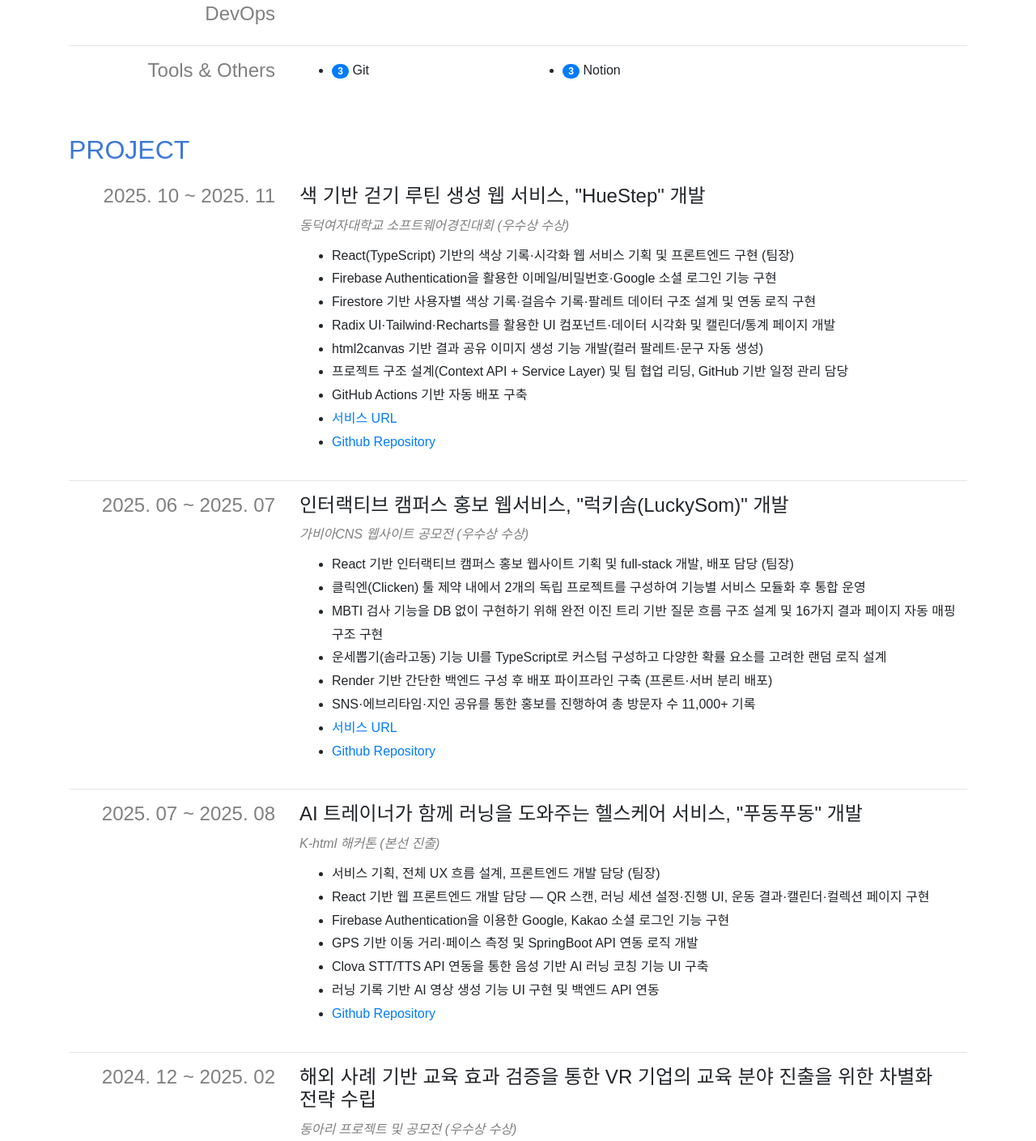
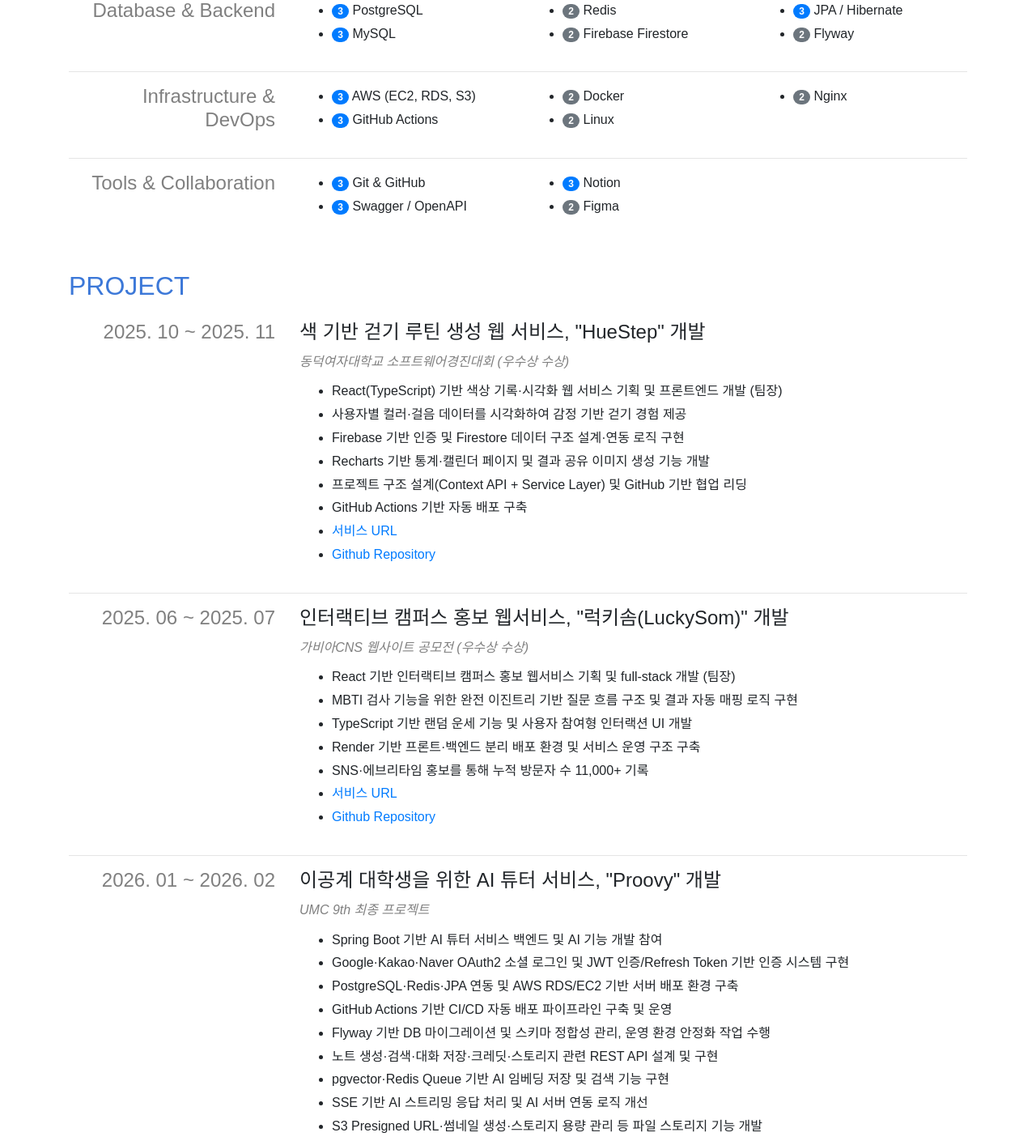
Before and after one commit to gaeunee2/resume-nextjs, a Next.js app: page / in a window 1280 px wide. Shown: the part 1145-2554 px from the top of the page at 81% size. Built offline with nearby package versions, Linux system fonts and the light colour scheme; a web font is replaced by a local one.

Commit message:
Update portfolio

```diff
--- a/payload/education.ts
+++ b/payload/education.ts
@@ -6,10 +6,10 @@ const education: IEducation.Payload = {
   list: [
     {
       title: '동덕여자대학교',
-      subTitle: '컴퓨터학과 학사 과정 (3학년 2학기 재학 중), 학점 4.11/4.5',
+      subTitle: '컴퓨터학과 학사 과정 (4학년 1학기 재학 중), 학점 4.12/4.5',
       descriptions: [
         '자료구조, 알고리즘, 소프트웨어 공학 등 컴퓨터공학 핵심 이론 학습 및 프로그래밍 과제, 프로젝트 실습',
-        "'네트워크' 강의 학습 멘토로 활동 및 학생 실습 지도, 과제 질의응답 및 학습 지원",
+        "'네트워크', '데이터통신' 강의 학습 멘토로 활동 및 학생 실습 지도, 과제 질의응답 및 학습 지원",
       ],
       startedAt: '2022-03',
       // endedAt: '2010-02',
--- a/payload/etc.ts
+++ b/payload/etc.ts
@@ -10,28 +10,31 @@ const etc: IEtc.Payload = {
       startedAt: '2025-10',
     },
     {
+      title: 'AWS Cloud Club Crew 3th',
+      subTitle:
+        'ACC DDWU 운영진\nAWS VPC·보안·Kubernetes 세션 발표\nSpring Boot 스터디 리딩\n기업 AWS 인프라 아키텍처 분석',
+      startedAt: '2025-09',
+      endedAt: '2026-02',
+    },
+    {
+      title: 'UMC',
+      subTitle:
+        '대학생 연합 IT 프로젝트 동아리 10th 회장\nGit Session 진행 및 Spring Boot 파트 활동\nSpring Boot·AI 기반 AI 튜터 서비스 ‘Proovy’ 개발',
+      startedAt: '2025-09',
+      endedAt: '2026-08',
+    },
+    {
+      title: '위아이티 6th',
+      subTitle:
+        '데이터분석 연합동아리\nVR 교육 시장 전략 데이터분석 프로젝트 및 최종 발표 진행\nPython 기반 데이터 분석·시각화\n최종 발표회 우수상 수상',
+      startedAt: '2024-09',
+      endedAt: '2025-02',
+    },
+    {
       title: '코딩 교육봉사',
       subTitle: '초등학생 대상 블록코딩/AI 교육봉사 활동',
       startedAt: '2024-07',
       endedAt: '2024-08',
-    },
-    {
-      title: '위아이티 6th',
-      subTitle: '데이터분석 연합동아리',
-      startedAt: '2024-09',
-      endedAt: '2025-02',
-    },
-    {
-      title: 'AWS Cloud Club Crew 3th',
-      subTitle: 'AWS 동덕여자대학교 클라우드클럽 운영진',
-      startedAt: '2025-09',
-      endedAt: '2026-02',
-    },
-    {
-      title: 'UMC 9th',
-      subTitle: '대학생 연합 IT 프로젝트 동아리 Spring Boot 파트',
-      startedAt: '2025-09',
-      endedAt: '2026-02',
     },
     {
       title: 'FAT 2급',
--- a/payload/introduce.ts
+++ b/payload/introduce.ts
@@ -5,15 +5,14 @@ const introduce: IIntroduce.Payload = {
   disable: false,
 
   contents: [
-    '끊임없는 개선과 꼼꼼한 검증을 기반으로 안정적인 서비스를 만드는 개발자 김가은입니다.',
-    'Java/Spring Boot를 중심으로 MySQL, AWS, Firebase 환경에서 API 설계와 서버 구조를 구축해 왔으며, 문제 상황을 끝까지 추적해 원인을 파악하고 해결하는 과정에 강점을 가지고 있습니다.',
-    '또한 Kotlin(Android)과 React 개발 경험을 통해 클라이언트 흐름을 이해하고 있어, 서비스 전반을 고려한 개발과 협업이 가능합니다.',
-    '팀 프로젝트를 주도적으로 이끌며 협업을 통해 문제를 해결하는 것을 좋아하며, 단순히 동작하는 코드를 넘어 장기적으로 신뢰할 수 있는 시스템을 구축하는 것을 중요하게 생각합니다.',
-    '지속 가능한 서비스 구조와 안정적인 시스템을 위해 지속적으로 학습하고 성장하는 백엔드 개발자로 나아가고자 합니다.',
+    '문제의 원인을 끝까지 추적하고, 안정적으로 동작하는 시스템을 만드는 것을 중요하게 생각하는 백엔드 개발자 김가은입니다.',
+    'Java/Spring Boot 기반으로 REST API 설계, 인증 시스템 구축, 데이터베이스 설계 및 AWS 인프라 배포를 경험했으며, PostgreSQL·Redis·JPA·Flyway 등을 활용해 실제 서비스 개발과 운영 환경을 구축해왔습니다.',
+    'GitHub Actions 기반 CI/CD 자동화, EC2·RDS·S3 환경 구성 등 DevOps 영역에도 적극적으로 참여하며 서비스 아키텍처를 직접 설계하고 개선해왔습니다.',
+    '또한 React(TypeScript)와 Kotlin(Android) 개발 경험을 바탕으로 프론트엔드와 클라이언트 흐름까지 함께 고려하며 협업할 수 있습니다.',
+    '팀 프로젝트에서 팀장 및 백엔드 개발 역할을 맡아 기획·개발·배포·협업 구조 설계까지 주도적으로 수행했으며, 단순 기능 구현을 넘어 유지보수성과 확장성을 고려한 개발을 지향합니다.',
+    '새로운 기술을 빠르게 학습하고 실제 프로젝트에 적용하는 과정을 즐기며, 사용자에게 신뢰할 수 있는 서비스를 제공하는 개발자로 성장하고자 합니다.',
   ],
   sign: 'KimGaEun',
-  // sign: packageJson.author.name,
-  // latestUpdated: '2019-07-24',
   latestUpdated: lastestUpdatedAt,
 };
 
--- a/payload/project.ts
+++ b/payload/project.ts
@@ -11,25 +11,19 @@ const project: IProject.Payload = {
       descriptions: [
         {
           content:
-            'React(TypeScript) 기반의 색상 기록·시각화 웹 서비스 기획 및 프론트엔드 구현 (팀장)',
+            'React(TypeScript) 기반 색상 기록·시각화 웹 서비스 기획 및 프론트엔드 개발 (팀장)',
         },
         {
-          content: 'Firebase Authentication을 활용한 이메일/비밀번호·Google 소셜 로그인 기능 구현',
+          content: '사용자별 컬러·걸음 데이터를 시각화하여 감정 기반 걷기 경험 제공',
         },
         {
-          content:
-            'Firestore 기반 사용자별 색상 기록·걸음수 기록·팔레트 데이터 구조 설계 및 연동 로직 구현',
+          content: 'Firebase 기반 인증 및 Firestore 데이터 구조 설계·연동 로직 구현',
         },
         {
-          content:
-            'Radix UI·Tailwind·Recharts를 활용한 UI 컴포넌트·데이터 시각화 및 캘린더/통계 페이지 개발',
+          content: 'Recharts 기반 통계·캘린더 페이지 및 결과 공유 이미지 생성 기능 개발',
         },
         {
-          content: 'html2canvas 기반 결과 공유 이미지 생성 기능 개발(컬러 팔레트·문구 자동 생성)',
-        },
-        {
-          content:
-            '프로젝트 구조 설계(Context API + Service Layer) 및 팀 협업 리딩, GitHub 기반 일정 관리 담당',
+          content: '프로젝트 구조 설계(Context API + Service Layer) 및 GitHub 기반 협업 리딩',
         },
         {
           content: 'GitHub Actions 기반 자동 배포 구축',
@@ -51,26 +45,20 @@ const project: IProject.Payload = {
       where: '가비아CNS 웹사이트 공모전 (우수상 수상)',
       descriptions: [
         {
-          content:
-            'React 기반 인터랙티브 캠퍼스 홍보 웹사이트 기획 및 full-stack 개발, 배포 담당 (팀장)',
+          content: 'React 기반 인터랙티브 캠퍼스 홍보 웹서비스 기획 및 full-stack 개발 (팀장)',
         },
         {
           content:
-            '클릭엔(Clicken) 툴 제약 내에서 2개의 독립 프로젝트를 구성하여 기능별 서비스 모듈화 후 통합 운영',
+            'MBTI 검사 기능을 위한 완전 이진트리 기반 질문 흐름 구조 및 결과 자동 매핑 로직 구현',
         },
         {
-          content:
-            'MBTI 검사 기능을 DB 없이 구현하기 위해 완전 이진 트리 기반 질문 흐름 구조 설계 및 16가지 결과 페이지 자동 매핑 구조 구현',
+          content: 'TypeScript 기반 랜덤 운세 기능 및 사용자 참여형 인터랙션 UI 개발',
         },
         {
-          content:
-            '운세뽑기(솜라고동) 기능 UI를 TypeScript로 커스텀 구성하고 다양한 확률 요소를 고려한 랜덤 로직 설계',
+          content: 'Render 기반 프론트·백엔드 분리 배포 환경 및 서비스 운영 구조 구축',
         },
         {
-          content: 'Render 기반 간단한 백엔드 구성 후 배포 파이프라인 구축 (프론트·서버 분리 배포)',
-        },
-        {
-          content: 'SNS·에브리타임·지인 공유를 통한 홍보를 진행하여 총 방문자 수 11,000+ 기록',
+          content: 'SNS·에브리타임 홍보를 통해 누적 방문자 수 11,000+ 기록',
         },
         {
           content: '서비스 URL',
@@ -83,29 +71,72 @@ const project: IProject.Payload = {
       ],
     },
     {
-      title: 'AI 트레이너가 함께 러닝을 도와주는 헬스케어 서비스, "푸동푸동" 개발',
+      title: '이공계 대학생을 위한 AI 튜터 서비스, "Proovy" 개발',
+      startedAt: '2026-01',
+      endedAt: '2026-02',
+      where: 'UMC 9th 최종 프로젝트',
+      descriptions: [
+        {
+          content: 'Spring Boot 기반 AI 튜터 서비스 백엔드 및 AI 기능 개발 참여',
+        },
+        {
+          content:
+            'Google·Kakao·Naver OAuth2 소셜 로그인 및 JWT 인증/Refresh Token 기반 인증 시스템 구현',
+        },
+        {
+          content: 'PostgreSQL·Redis·JPA 연동 및 AWS RDS/EC2 기반 서버 배포 환경 구축',
+        },
+        {
+          content: 'GitHub Actions 기반 CI/CD 자동 배포 파이프라인 구축 및 운영',
+        },
+        {
+          content: 'Flyway 기반 DB 마이그레이션 및 스키마 정합성 관리, 운영 환경 안정화 작업 수행',
+        },
+        {
+          content: '노트 생성·검색·대화 저장·크레딧·스토리지 관련 REST API 설계 및 구현',
+        },
+        {
+          content: 'pgvector·Redis Queue 기반 AI 임베딩 저장 및 검색 기능 구현',
+        },
+        {
+          content: 'SSE 기반 AI 스트리밍 응답 처리 및 AI 서버 연동 로직 개선',
+        },
+        {
+          content: 'S3 Presigned URL·썸네일 생성·스토리지 용량 관리 등 파일 스토리지 기능 개발',
+        },
+        {
+          content: 'Swagger/OpenAPI 기반 API 명세 문서 작성 및 팀 협업 환경 개선',
+        },
+        {
+          content:
+            '프로젝트 초기 세팅·패키지 구조 설계·배포 워크플로우 개선 등 백엔드 인프라 전반에 적극 참여',
+        },
+        {
+          content: 'Github Repository',
+          href: 'https://github.com/Team-Proovy/Proovy-server',
+        },
+      ],
+    },
+    {
+      title: 'AI 트레이너 기반 러닝 헬스케어 서비스, "푸동푸동" 개발',
       startedAt: '2025-07',
       endedAt: '2025-08',
       where: 'K-html 해커톤 (본선 진출)',
       descriptions: [
         {
-          content: '서비스 기획, 전체 UX 흐름 설계, 프론트엔드 개발 담당 (팀장)',
+          content: '서비스 기획, UX 설계 및 React 기반 프론트엔드 개발 담당 (팀장)',
         },
         {
-          content:
-            'React 기반 웹 프론트엔드 개발 담당 — QR 스캔, 러닝 세션 설정·진행 UI, 운동 결과·캘린더·컬렉션 페이지 구현',
+          content: 'QR 스캔·러닝 세션·운동 결과·캘린더 등 러닝 기록 기반 UI 구현',
         },
         {
-          content: 'Firebase Authentication을 이용한 Google, Kakao 소셜 로그인 기능 구현',
+          content: 'GPS 기반 이동 거리·페이스 측정 및 Spring Boot API 연동 로직 개발',
         },
         {
-          content: 'GPS 기반 이동 거리·페이스 측정 및 SpringBoot API 연동 로직 개발',
+          content: 'Clova STT/TTS 기반 음성 AI 러닝 코칭 및 AI 영상 생성 기능 연동',
         },
         {
-          content: 'Clova STT/TTS API 연동을 통한 음성 기반 AI 러닝 코칭 기능 UI 구축',
-        },
-        {
-          content: '러닝 기록 기반 AI 영상 생성 기능 UI 구현 및 백엔드 API 연동',
+          content: 'Firebase Authentication 기반 Google·Kakao 소셜 로그인 구현',
         },
         {
           content: 'Github Repository',
@@ -114,31 +145,25 @@ const project: IProject.Payload = {
       ],
     },
     {
-      title:
-        '해외 사례 기반 교육 효과 검증을 통한 VR 기업의 교육 분야 진출을 위한 차별화 전략 수립',
+      title: 'VR 기업의 교육 분야 진출 전략 수립을 위한 데이터 분석 프로젝트',
       startedAt: '2024-12',
       endedAt: '2025-02',
-      where: '동아리 프로젝트 및 공모전 (우수상 수상)',
+      where: '위아이티X데이터스테이션 프로젝트 (우수상 수상)',
       descriptions: [
         {
-          content:
-            '프로젝트 주제 제안 및 전체 연구 방향 설정 — VR 교육 효과 해외 사례 기반 데이터 분석 기획',
+          content: 'VR 교육 효과 해외 사례 기반 데이터 분석 프로젝트 기획 및 발표 진행',
         },
         {
-          content: '해외 연구·논문 기반 데이터셋 구성 및 Python을 활용한 데이터 전처리 수행',
+          content: 'Python 기반 데이터 전처리·시각화 및 상관분석(Pearson Correlation) 수행',
         },
         {
-          content: 'Histogram/KDE 분석을 통한 VR 교육 점수별 미래 관심도 분포 분석',
+          content: 'Histogram/KDE 분석을 통해 VR 교육 점수별 미래 관심도 분포 분석',
         },
         {
-          content:
-            '피어슨 상관분석(Pearson Correlation)을 활용해 이용 의도·이용 빈도 간 상관관계 탐색',
+          content: 'K-means Clustering 기반 VR 기기 보유자 특성 및 잠재 사용자층 분석',
         },
         {
-          content: 'K-means Clustering을 이용하여 VR 기기 보유자 특성 및 군집 패턴 분석',
-        },
-        {
-          content: '분석 결과 기반 핵심 인사이트 도출 및 VR 기업 교육 시장 진출 전략 제시',
+          content: '분석 결과 기반 VR 기업의 교육 시장 진출 전략 및 타겟 마케팅 방향 제안',
         },
         {
           content: 'Github Repository',
@@ -153,26 +178,22 @@ const project: IProject.Payload = {
       where: '서울 우먼테크 해커톤 (본선 진출)',
       descriptions: [
         {
-          content:
-            '서울시 시니어 대상 정서·건강 관리를 위한 Kotlin 기반 안드로이드 앱 기획 및 개발 (팀장)',
+          content: '서울시 시니어 대상 Kotlin 기반 건강·정서 케어 앱 기획 및 개발 (팀장)',
         },
         {
-          content:
-            '날씨 API, Clova Voice API를 연동하여 시니어 친화형 음성 안내·정서 케어 기능 구현',
+          content: '날씨 API·Clova Voice API 기반 음성 안내 및 정서 케어 기능 구현',
         },
         {
-          content: 'Firebase Authentication 기반 소셜 로그인 및 사용자 상태 관리 로직 구현',
+          content: '홈·시 낭송·운동·건강·날씨 알림 등 시니어 친화형 UI 설계',
         },
         {
-          content:
-            'Kotlin DSL 기반 Gradle 설정 및 앱 전반 UI 화면 설계(홈/시 낭송/운동·건강/날씨 알림)',
+          content: 'Firebase Authentication 기반 사용자 인증 및 상태 관리 로직 구현',
         },
         {
-          content:
-            '팀 협업 구조 설계 및 GitHub·Notion 기반 작업 관리(환경 세팅 가이드·코드 리뷰·회의 운영)',
+          content: 'GitHub·Notion 기반 협업 구조 설계 및 코드 리뷰·환경 세팅 가이드 운영',
         },
         {
-          content: 'Clova Voice API의 톤 조절 및 낭독 품질 개선을 위한 파라미터 튜닝 수행',
+          content: 'Clova Voice API 파라미터 튜닝을 통한 음성 품질 개선',
         },
         {
           content: '시연 영상',
--- a/payload/skill.ts
+++ b/payload/skill.ts
@@ -8,38 +8,50 @@ const language: ISkill.Skill = {
       level: 3,
     },
     {
-      title: 'Kotlin (Android)',
+      title: 'React & TypeScript',
       level: 3,
     },
     {
-      title: 'C / C#',
-      level: 3,
-    },
-    {
-      title: 'React & TypeScript',
+      title: 'Kotlin (Android)',
       level: 2,
     },
     {
       title: 'Python',
       level: 2,
     },
+    {
+      title: 'C / C#',
+      level: 3,
+    },
   ],
 };
 
 const database: ISkill.Skill = {
-  category: 'Database & Cache',
+  category: 'Database & Backend',
   items: [
+    {
+      title: 'PostgreSQL',
+      level: 3,
+    },
     {
       title: 'MySQL',
       level: 3,
+    },
+    {
+      title: 'Redis',
+      level: 2,
     },
     {
       title: 'Firebase Firestore',
       level: 2,
     },
     {
-      title: 'AWS RDS',
-      level: 1,
+      title: 'JPA / Hibernate',
+      level: 3,
+    },
+    {
+      title: 'Flyway',
+      level: 2,
     },
   ],
 };
@@ -48,26 +60,46 @@ const infrastructure: ISkill.Skill = {
   category: 'Infrastructure & DevOps',
   items: [
     {
-      title: 'AWS',
+      title: 'AWS (EC2, RDS, S3)',
+      level: 3,
+    },
+    {
+      title: 'GitHub Actions',
+      level: 3,
+    },
+    {
+      title: 'Docker',
       level: 2,
     },
     {
       title: 'Linux',
       level: 2,
     },
+    {
+      title: 'Nginx',
+      level: 2,
+    },
   ],
 };
 
 const tools: ISkill.Skill = {
-  category: 'Tools & Others',
+  category: 'Tools & Collaboration',
   items: [
     {
-      title: 'Git',
+      title: 'Git & GitHub',
+      level: 3,
+    },
+    {
+      title: 'Swagger / OpenAPI',
       level: 3,
     },
     {
       title: 'Notion',
       level: 3,
+    },
+    {
+      title: 'Figma',
+      level: 2,
     },
   ],
 };
```
Also changed, not shown: package.json (+6 -5 lines), .eslintrc.js, 3 other files (tests, documents, lock files or other folders).
